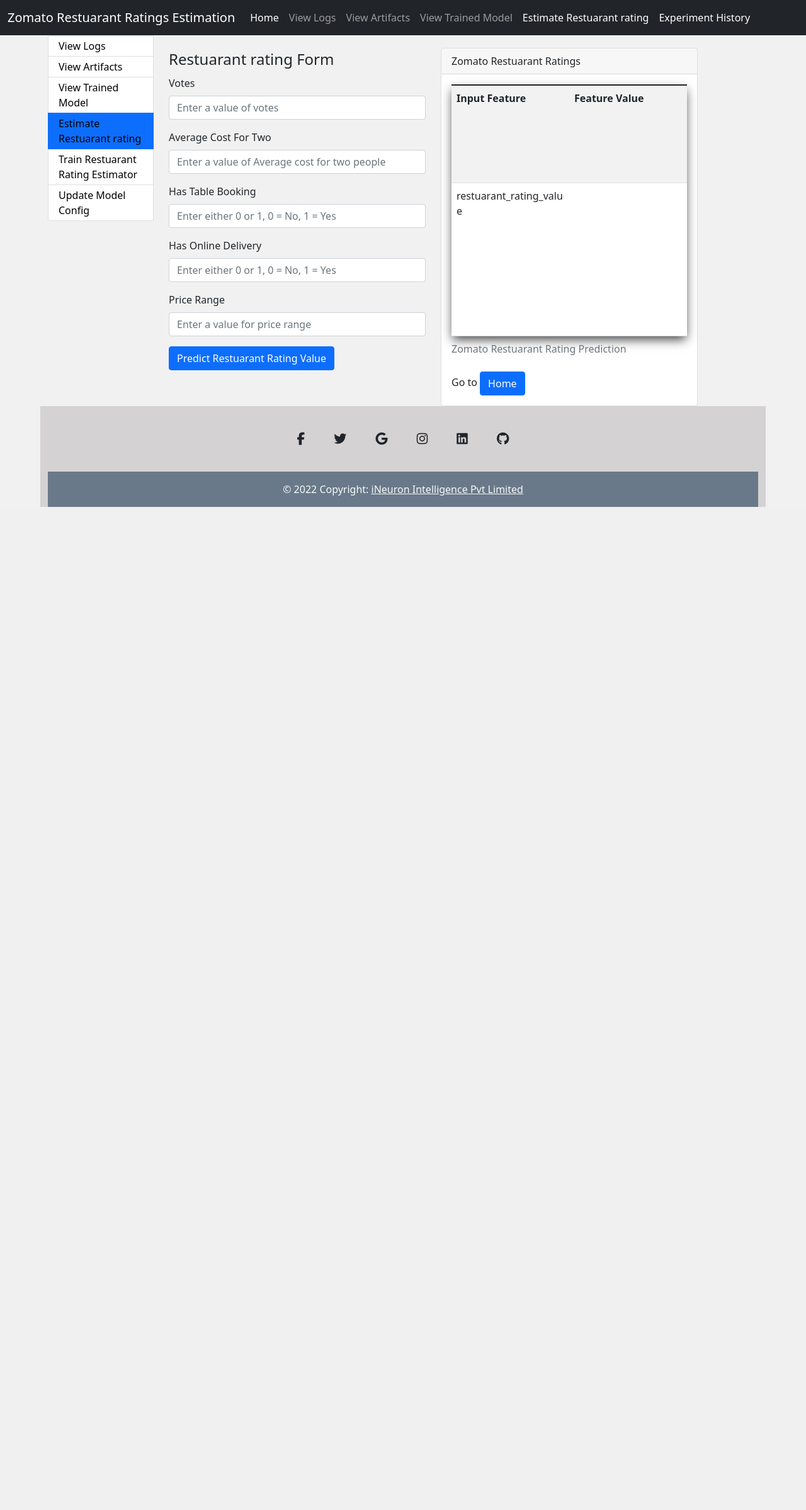
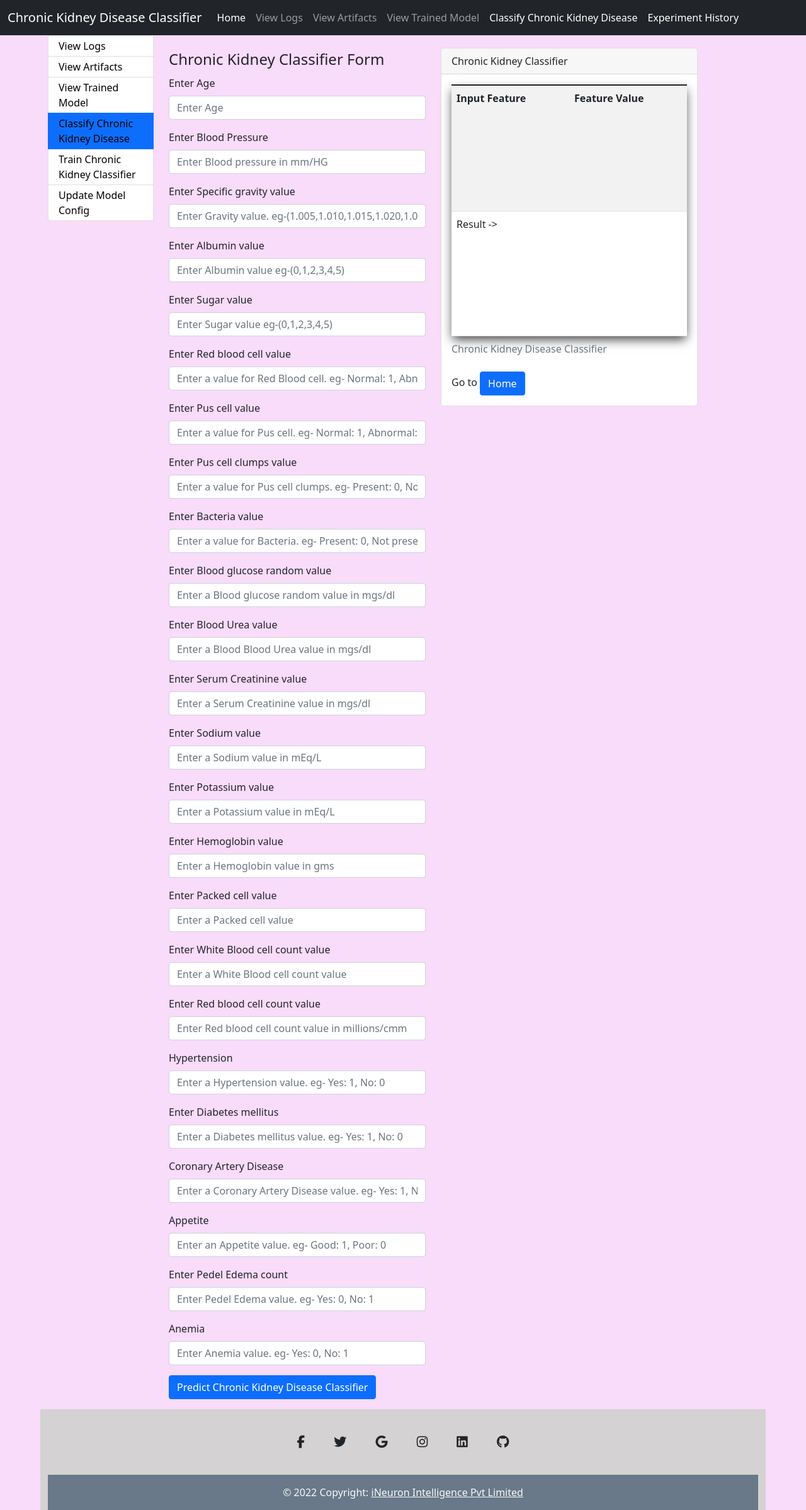
Before and after one commit to Adityashinde1/chronic_disease, a Flask app: template templates/predict.html in a window 1280 px wide. Shown: the whole page at 63% size. Before the commit the page ends 805 px from the top, so only its background shows below. Run offline with Flask 2, Linux system fonts and the light colour scheme; the template is opened without the code that fills it, so the values that code supplies are empty; some libraries are stand-ins or nearby versions.

Commit message:
ReadMe file updated

```diff
--- a/app.py
+++ b/app.py
@@ -135,10 +135,15 @@ def predict():
 
         kidney_df = kidney_data.get_kidney_disease_input_data_frame()
         kidney_predictor = KidneyDiseasePredictor(model_dir=MODEL_DIR)
-        median_rating_value = kidney_predictor.predict(X=kidney_df)
+        result = kidney_predictor.predict(X=kidney_df)
+
+        if result == 'ckd':
+            result = 'Chronic Kidney Disease'
+        else:
+            result =  'Not a Chronic Kidey Disease'
         context = {
             KIDNEY_DISEASE_DATA_KEY: kidney_data.get_kidney_disease_data_as_dict(),
-            KIDNEY_DISEASE_RATING_VALUE_KEY: median_rating_value,
+            KIDNEY_DISEASE_RATING_VALUE_KEY: result,
         }
         return render_template('predict.html', context=context)
     return render_template("predict.html", context=context)
@@ -220,4 +225,4 @@ def render_log_dir(req_path):
 
 
 if __name__ == "__main__":
-    app.run()
+    app.run(debug=True)
--- a/templates/files.html
+++ b/templates/files.html
@@ -3,14 +3,14 @@
 {% block head %}
 
 
-<title>Restuarant rating Estimator</title>
+<title>Chronic Kidney Disease Classifier</title>
 {% endblock %}
 
 {% block content %}
 
 
 
-{% if "restuarant" in result['parent_folder'] %}
+{% if "kidney_disease" in result['parent_folder'] %}
 <a href="/artifact/{{result['parent_folder']}}"><i class="fa fa-arrow-left" aria-hidden="true"></i>Back</a>
 
 <h4 style="text-align:center;">
--- a/templates/header.html
+++ b/templates/header.html
@@ -21,7 +21,7 @@
 <style>
 
     table{
-        -webkit-box-shadow: 0px 7px 16px -2px rgba(0,0,0,0.75);
+        -webkit-box-shadow: 0px 7px 16px -2px #b16161bf;
 -moz-box-shadow: 0px 7px 16px -2px rgba(0,0,0,0.75);
 box-shadow: 0px 7px 16px -2px rgba(0,0,0,0.75);
 width:100%;
@@ -39,7 +39,7 @@ table-layout: fixed;
     word-wrap: break-word;
 }
 </style>
-<body style="background-color: #f1f1f1;">
+<body style="background-color: hsl(298, 76%, 92%);">
 
 
 
@@ -57,7 +57,7 @@ table-layout: fixed;
                 aria-controls="navbarTogglerDemo03" aria-expanded="false" aria-label="Toggle navigation">
                 <span class="navbar-toggler-icon"></span>
             </button>
-            <a class="navbar-brand" href="/">Zomato Restuarant Ratings Estimation</a>
+            <a class="navbar-brand" href="/">Chronic Kidney Disease Classifier</a>
             <div class="collapse navbar-collapse" id="navbarTogglerDemo03">
                 <ul class="navbar-nav me-auto mb-2 mb-lg-0">
                     <li class="nav-item">
@@ -73,7 +73,7 @@ table-layout: fixed;
                         <a class="nav-link {% if 'saved_models' in request.path %} active {% endif %}" href="/saved_models">View Trained Model</a>
                     </li>
                     <li class="nav-item">
-                        <a class="nav-link {% if 'predict' in request.path %} active {% endif %}" href="/predict">Estimate Restuarant rating</a>
+                        <a class="nav-link {% if 'predict' in request.path %} active {% endif %}" href="/predict">Classify Chronic Kidney Disease</a>
                     </li>
                     <li class="nav-item">
                         <a class="nav-link {% if 'predict' in request.path %} active {% endif %}" href="/view_experiment_hist">Experiment History</a>
@@ -100,10 +100,10 @@ table-layout: fixed;
                     <a style=" text-decoration: none;color:black" href="/saved_models">View Trained Model</a>
                 </li>
                 <li class="list-group-item py-1 {% if 'predict' in request.path %} active {% endif %}">
-                    <a style=" text-decoration: none;color:black" href="/predict">Estimate Restuarant rating</a>
+                    <a style=" text-decoration: none;color:black" href="/predict">Classify Chronic Kidney Disease</a>
                 </li>
                 <li class="list-group-item py-1 {% if 'train' in request.path %} active {% endif %}">
-                    <a style=" text-decoration: none;color:black" href="/train">Train Restuarant Rating Estimator</a>
+                    <a style=" text-decoration: none;color:black" href="/train">Train Chronic Kidney Classifier</a>
                 </li>
 
 
--- a/templates/predict.html
+++ b/templates/predict.html
@@ -3,7 +3,7 @@
 {% block head %}
 
 
-<title>Zomato Restuarant Ratings Prediction</title>
+<title>Chronic Kidney Disease Classifier</title>
 {% endblock %}
 
 {% block content %}
@@ -13,39 +13,154 @@
 
 
         <form action="/predict" method="post">
-            <legend>Restuarant rating Form</legend>
+            <legend>Chronic Kidney Classifier Form</legend>
             <div class="mb-3">
-                <label class="form-label">Votes</label>
-                <input class="form-control" type="text" name="votes" placeholder="Enter a value of votes"
+                <label class="form-label">Enter Age</label>
+                <input class="form-control" type="text" name="age" placeholder="Enter Age"
                     required />
             </div>
             <div class="mb-3">
-                <label class="form-label">Average Cost For Two</label>
-                <input class="form-control" type="text" name="average_cost_for_two" placeholder="Enter a value of Average cost for two people"
+                <label class="form-label">Enter Blood Pressure</label>
+                <input class="form-control" type="text" name="bp" placeholder="Enter Blood pressure in mm/HG"
                     required />
 
             </div>
             <div class="mb-3">
-                <label class="form-label">Has Table Booking</label>
-                <input class="form-control" type="text" name="has_table_booking"
-                    placeholder="Enter either 0 or 1, 0 = No, 1 = Yes" />
-
-            </div>
-            <div class="mb-3">
-                <label class="form-label">Has Online Delivery</label>
-                <input class="form-control" type="text" name="has_online_delivery" placeholder="Enter either 0 or 1, 0 = No, 1 = Yes"
+                <label class="form-label">Enter Specific gravity value</label>
+                <input class="form-control" type="text" name="sg"
+                    placeholder="Enter Gravity value. eg-(1.005,1.010,1.015,1.020,1.025)"
                     required />
 
             </div>
             <div class="mb-3">
-                <label class="form-label">Price Range</label>
-                <input class="form-control" type="text" name="price_range"
-                    placeholder="Enter a value for price range" required />
+                <label class="form-label">Enter Albumin value</label>
+                <input class="form-control" type="text" name="al" placeholder="Enter Albumin value eg-(0,1,2,3,4,5)"
+                    required />
+
+            </div>
+            <div class="mb-3">
+                <label class="form-label">Enter Sugar value</label>
+                <input class="form-control" type="text" name="su"
+                    placeholder="Enter Sugar value eg-(0,1,2,3,4,5)" required />
+            </div>
+
+            <div class="mb-3">
+                <label class="form-label">Enter Red blood cell value</label>
+                <input class="form-control" type="text" name="rbc"
+                    placeholder="Enter a value for Red Blood cell. eg- Normal: 1, Abnormal: 0" required />
+            </div>
+
+            <div class="mb-3">
+                <label class="form-label">Enter Pus cell value</label>
+                <input class="form-control" type="text" name="pc"
+                    placeholder="Enter a value for Pus cell. eg- Normal: 1, Abnormal: 0" required />
+            </div>
+
+            <div class="mb-3">
+                <label class="form-label">Enter Pus cell clumps value</label>
+                <input class="form-control" type="text" name="pcc"
+                    placeholder="Enter a value for Pus cell clumps. eg- Present: 0, Not present: 1" required />
+            </div>
+
+            <div class="mb-3">
+                <label class="form-label">Enter Bacteria value</label>
+                <input class="form-control" type="text" name="ba"
+                    placeholder="Enter a value for Bacteria. eg- Present: 0, Not present: 1" required />
+            </div>
+
+            <div class="mb-3">
+                <label class="form-label">Enter Blood glucose random value</label>
+                <input class="form-control" type="text" name="bgr"
+                    placeholder="Enter a Blood glucose random value in mgs/dl" required />
+            </div>
+
+            <div class="mb-3">
+                <label class="form-label">Enter Blood Urea value </label>
+                <input class="form-control" type="text" name="bu"
+                    placeholder="Enter a Blood Blood Urea value in mgs/dl" required />
+            </div>
+
+            <div class="mb-3">
+                <label class="form-label">Enter Serum Creatinine value</label>
+                <input class="form-control" type="text" name="sc"
+                    placeholder="Enter a Serum Creatinine value in mgs/dl" required />
+            </div>
+
+            <div class="mb-3">
+                <label class="form-label">Enter Sodium value</label>
+                <input class="form-control" type="text" name="sod"
+                    placeholder="Enter a Sodium value in mEq/L" required />
+            </div>
+
+            <div class="mb-3">
+                <label class="form-label">Enter Potassium value</label>
+                <input class="form-control" type="text" name="pot"
+                    placeholder="Enter a Potassium value in mEq/L" required />
+            </div>
+
+            <div class="mb-3">
+                <label class="form-label">Enter Hemoglobin value</label>
+                <input class="form-control" type="text" name="hemo"
+                    placeholder="Enter a Hemoglobin value in gms" required />
+            </div>
+
+            <div class="mb-3">
+                <label class="form-label">Enter Packed cell value</label>
+                <input class="form-control" type="text" name="pcv"
+                    placeholder="Enter a Packed cell value" required />
+            </div>
+
+            <div class="mb-3">
+                <label class="form-label">Enter White Blood cell count value</label>
+                <input class="form-control" type="text" name="wc"
+                    placeholder="Enter a White Blood cell count value" required />
+            </div>
+
+            <div class="mb-3">
+                <label class="form-label">Enter Red blood cell count value</label>
+                <input class="form-control" type="text" name="rc"
+                    placeholder="Enter Red blood cell count value in millions/cmm" required />
+            </div>
+
+            <div class="mb-3">
+                <label class="form-label">Hypertension</label>
+                <input class="form-control" type="text" name="htn"
+                    placeholder="Enter a Hypertension value. eg- Yes: 1, No: 0" required />
+            </div>
+
+            <div class="mb-3">
+                <label class="form-label">Enter Diabetes mellitus</label>
+                <input class="form-control" type="text" name="dm"
+                    placeholder="Enter a Diabetes mellitus value. eg- Yes: 1, No: 0" required />
+            </div>
+
+            <div class="mb-3">
+                <label class="form-label">Coronary Artery Disease</label>
+                <input class="form-control" type="text" name="cad"
+                    placeholder="Enter a Coronary Artery Disease value. eg- Yes: 1, No: 0" required />
+            </div>
+
+            <div class="mb-3">
+                <label class="form-label">Appetite</label>
+                <input class="form-control" type="text" name="appet"
+                    placeholder="Enter an Appetite value. eg- Good: 1, Poor: 0" required />
+            </div>
+
+            <div class="mb-3">
+                <label class="form-label">Enter Pedel Edema count</label>
+                <input class="form-control" type="text" name="pe"
+                    placeholder="Enter Pedel Edema value. eg- Yes: 0, No: 1" required />
+            </div>
+
+            <div class="mb-3">
+                <label class="form-label">Anemia</label>
+                <input class="form-control" type="text" name="ane"
+                    placeholder="Enter Anemia value. eg- Yes: 0, No: 1" required />
             </div>
 
             <div class="mb-3">
 
-                <input class="btn btn-primary" type="submit" value="Predict Restuarant Rating Value" required />
+                <input class="btn btn-primary" type="submit" value="Predict Chronic Kidney Disease Classifier" required />
             </div>
 
         </form>
@@ -54,18 +169,18 @@
     <div class="col-md-6 col-sm-12 col-xs-6 col-lg-6">
         <div class="card">
             <div class="card-header">
-              Zomato Restuarant Ratings
+              Chronic Kidney Classifier
             </div>
             <div class="card-body">
-        {% if context['restuarant_data'] is not none %}
+        {% if context['kidneyDisease_data'] is not none %}
         <table class="table table-striped">
-            <caption>Zomato Restuarant Rating Prediction </caption>
+            <caption>Chronic Kidney Disease Classifier </caption>
             <tr>
                 <th>Input Feature</th>
                 <th>Feature Value</th>
 
             </tr>
-            {% for column,value in context['restuarant_data'].items() %}
+            {% for column,value in context['kidneyDisease_data'].items() %}
 
 
 
@@ -77,9 +192,9 @@
             {% endfor %}
             <tr>
 
-                <td>restuarant_rating_value </td>
+                <td>Result -></td>
                 <td>
-                    {{ context['restuarant_rating_value'] }}
+                    {{ context['kidneyDisease_rating_value'] }}
                 </td>
             </tr>
         </table>
@@ -87,7 +202,7 @@
         {% else %}
 
               <h5 class="card-title">Submit Form</h5>
-              <p class="card-text">Kindly provide necessary information to estimate Restuarant Ratings</p>
+              <p class="card-text">Kindly provide necessary information to Classify kidney chronic disease</p>
 
 
         {% endif %}
```
Also changed, not shown: kidney_disease/entity/kidney_disease_predictor.py (+5 -5 lines), templates/index.html (+7 -6 lines), README.md, image/chrome_UHSM1FhbmQ.png (added), 1 other file.
